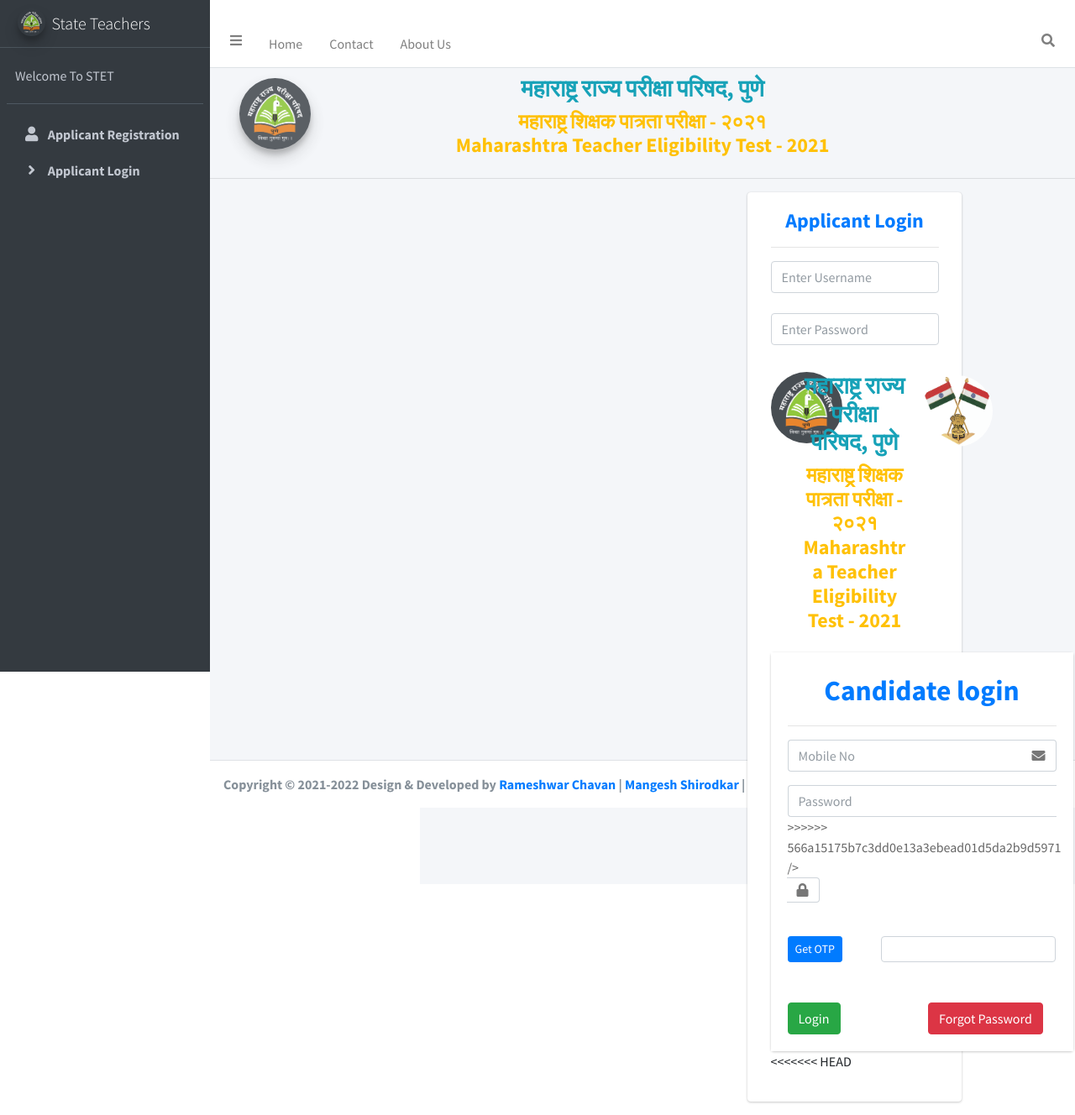
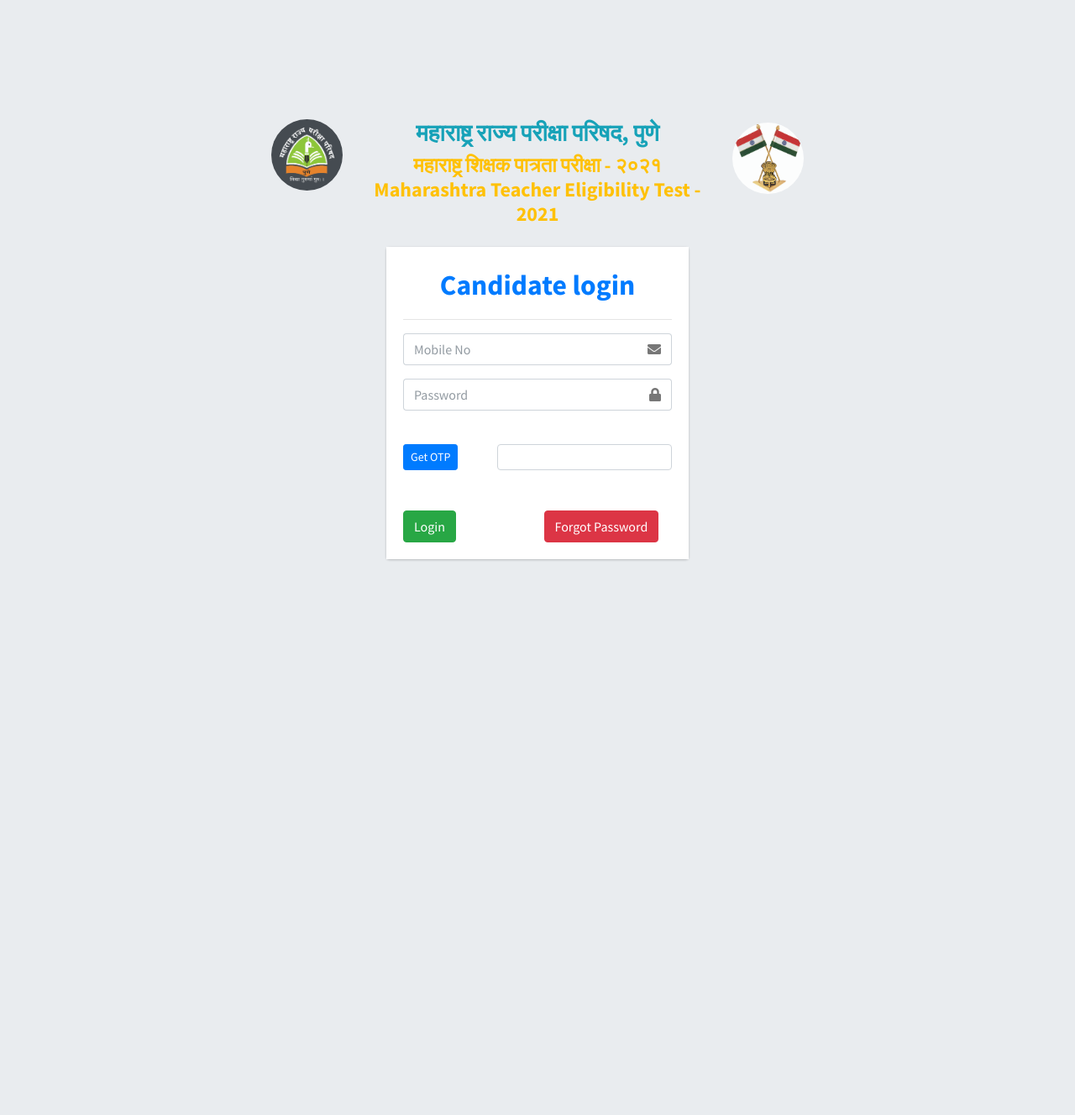
Before and after one commit to Rameshwar-Chavan/STET, a Django app: page /Applicant_Login/ in a window 1280 px wide. Shown: the whole page at 84% size. After the commit the page ends 668 px from the top, so only its background shows below. Run offline with Django 3.2, Linux system fonts and the light colour scheme; some libraries are stand-ins or nearby versions.

Commit message:
Student login fixed final commit

```diff
--- a/templates/students/Applicant_Login.html
+++ b/templates/students/Applicant_Login.html
@@ -1,31 +1,3 @@
-<<<<<<< HEAD
-{% extends 'master.html' %} {% block body %}
-<section>
-  <div class="container-fluid">
-    {% if messages %} {% include 'message_alert.html' %} {% endif %}
-    <div class="d-flex justify-content-center">
-      <div class="col-md-4"></div>
-      <div class="card col-md-4">
-        <div class="card-body">
-          <form action="{% url 'candidates:dashboard' %}">
-            <h4 class="text-primary text-bold text-center">Applicant Login</h4>
-            <div>
-              <hr />
-              <input
-                type="text"
-                class="form-control form-control rounded"
-                id="exampleInputRounded0"
-                placeholder="Enter Username"
-              />
-            </div>
-            <br />
-            <div>
-              <input
-                type="password"
-                class="form-control form-control rounded"
-                id="exampleInputRounded1"
-                placeholder="Enter Password"
-=======
 {% load static %}
 <!DOCTYPE html>
 <html lang="en">
@@ -92,9 +64,8 @@
       <div class="card">
         <div class="card-body login-card-body">
           <div class="login-logo bg-">
-            <span class="text-primary text-bold"
-              ><b> Candidate login </b></span>
-            <hr/>
+            <span class="text-primary text-bold"><b> Candidate login </b></span>
+            <hr />
           </div>
           <form action="{% url 'candidates:dashboard' %}" method="post">
             {% csrf_token %}
@@ -111,7 +82,6 @@
                 type="password"
                 class="form-control"
                 placeholder="Password"
->>>>>>> 566a15175b7c3dd0e13a3ebead01d5da2b9d5971
               />
               <div class="input-group-append">
                 <div class="input-group-text">
@@ -164,18 +134,6 @@
       </div>
       <div class="col-md-4"></div>
     </div>
-<<<<<<< HEAD
-  </div>
-</section>
-
-<script>
-  $("#btnotp").click(function () {
-    $("#otp").toggle();
-    $("#forgot").toggle();
-  });
-</script>
-{% endblock body %}
-=======
     <!-- /.login-box -->
     <br />
     <!-- jQuery -->
@@ -186,4 +144,3 @@
     <script src="{% static 'dist/js/adminlte.min.js' %}"></script>
   </body>
 </html>
->>>>>>> 566a15175b7c3dd0e13a3ebead01d5da2b9d5971
```
